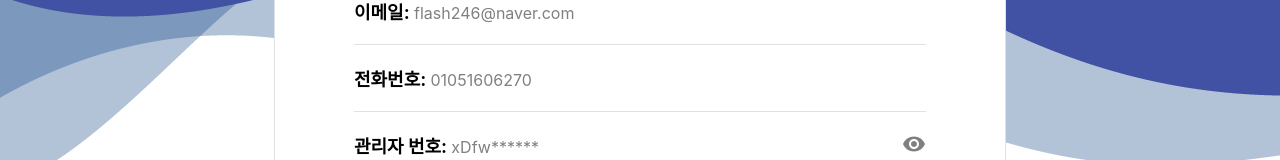
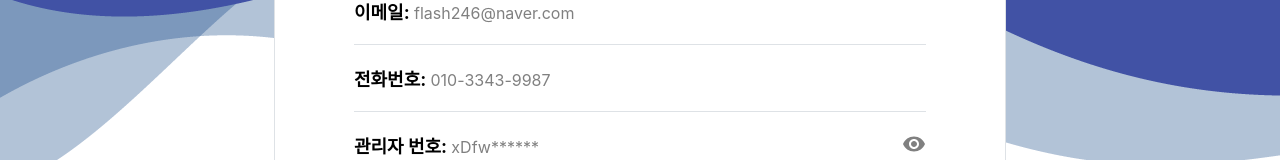
Before and after one commit to AntiCaffe/PDF, a React (Create React App) app in the folder src/main/frontend/: page /profile in a window 1280 px wide. Shown: the part 268-428 px from the top of the page. Built offline with nearby package versions, Linux system fonts and the light colour scheme; no server answers.

Commit message:
feat: 핸드폰 번호 '-' 기호 넣기

```diff
--- a/src/main/frontend/src/layouts/profile/index.js
+++ b/src/main/frontend/src/layouts/profile/index.js
@@ -54,7 +54,7 @@ const ProfilePage = () => {
 
   const [showFullNumber, setShowFullNumber] = useState(false);
   const adminId = "xDfw5Ertya";
-
+  const testphone = "01033439987";
   const handleToggleVisibility = () => {
     setShowFullNumber(!showFullNumber);
   };
@@ -121,7 +121,10 @@ const ProfilePage = () => {
             <div className="divider"></div>
             <div className="info-text">
               <p className="font-title">전화번호: </p>
-              <p className="font-body">01051606270</p>
+              <p className="font-body">
+                {testphone.slice(0, 3)}-{testphone.slice(3, 7)}-
+                {testphone.slice(7)}
+              </p>
             </div>
             <div className="divider"></div>
             <div className="info-text">
```
